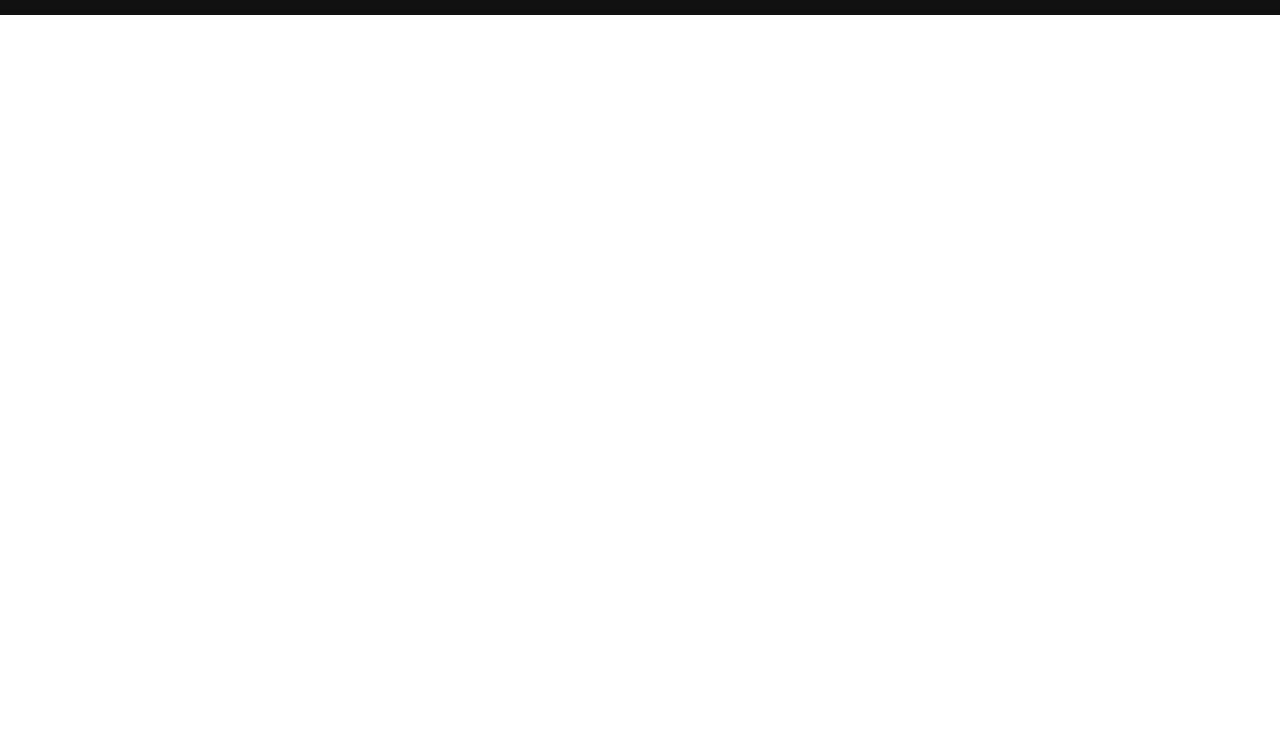
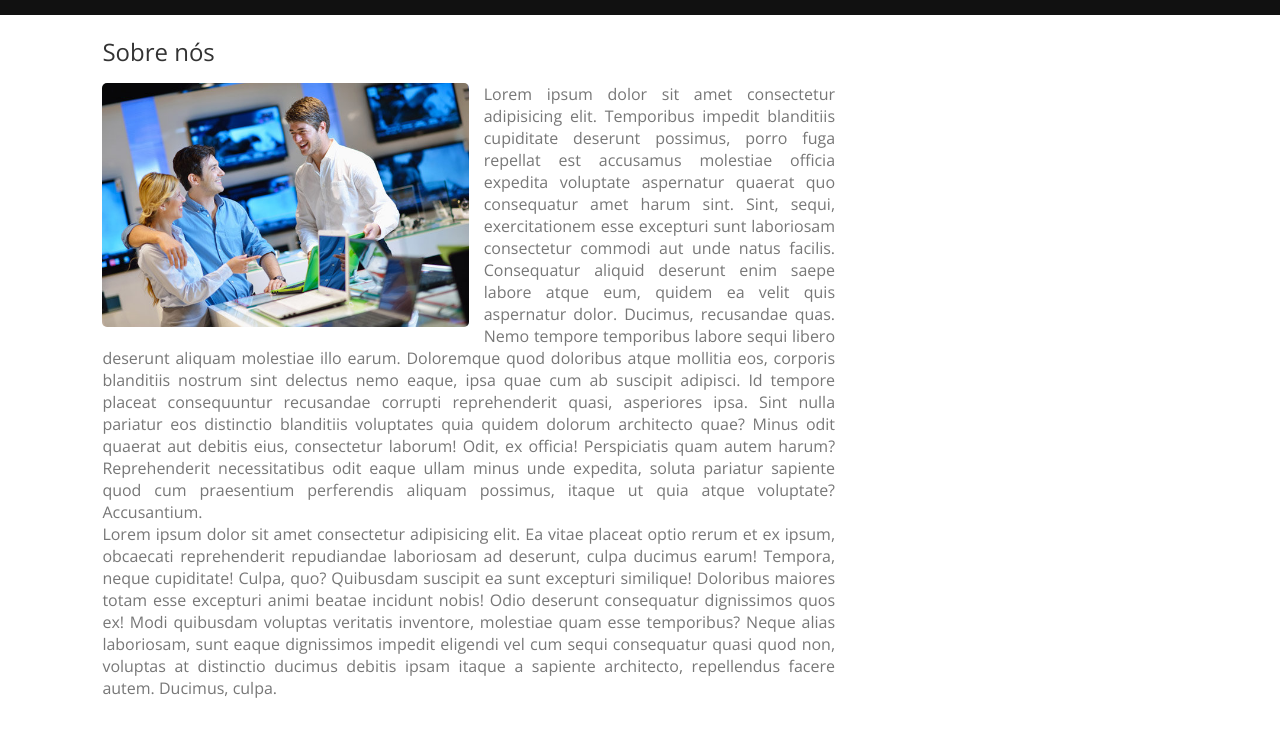
Before and after one commit to wesleyanjosz/Nodeshoop, a website: page index.html in a window 1280 px wide. Shown: the part 195-932 px from the top of the page. Before the commit the page ends 800 px from the top, so only its background shows below. Drawn offline with nearby package versions, Linux system fonts and the light colour scheme.

Commit message:
feat - adicionando main e article

```diff
--- a/css/style.css
+++ b/css/style.css
@@ -116,6 +116,35 @@ p {
     color: #d73d32;
 }
 
+/*main*/
+
+.main {
+    width: 100%;
+    float: left;
+    padding: 20px 8%;
+}
+
+.sobre {
+    width: 70%;
+    float: left;
+    padding: 0 20px 20px 0;
+}
+
+.sobre h2 {
+    margin-bottom: 15px;
+}
+
+.sobre img {
+    width: 50%;
+    float: left;
+    border-radius: 5px;
+    margin: 0 15px 15px 0;
+}
+
+.sobre p {
+    text-align: justify;
+}
+
 /* .open-sans {
   font-family: "Open Sans", sans-serif;
   font-optical-sizing: auto;
--- a/index.html
+++ b/index.html
@@ -34,5 +34,18 @@
 
         </div>
     </nav>
+    <main class="main">
+        <article class="sobre">
+            <h2>Sobre nós</h2>
+            <img src="./images/loja.jpg" alt="Loja Nodeshop">
+            <p>Lorem ipsum dolor sit amet consectetur adipisicing elit. Temporibus impedit blanditiis cupiditate deserunt possimus, porro fuga repellat est accusamus molestiae officia expedita voluptate aspernatur quaerat quo consequatur amet harum sint.
+            Sint, sequi, exercitationem esse excepturi sunt laboriosam consectetur commodi aut unde natus facilis. Consequatur aliquid deserunt enim saepe labore atque eum, quidem ea velit quis aspernatur dolor. Ducimus, recusandae quas.
+            Nemo tempore temporibus labore sequi libero deserunt aliquam molestiae illo earum. Doloremque quod doloribus atque mollitia eos, corporis blanditiis nostrum sint delectus nemo eaque, ipsa quae cum ab suscipit adipisci.
+            Id tempore placeat consequuntur recusandae corrupti reprehenderit quasi, asperiores ipsa. Sint nulla pariatur eos distinctio blanditiis voluptates quia quidem dolorum architecto quae? Minus odit quaerat aut debitis eius, consectetur laborum!
+            Odit, ex officia! Perspiciatis quam autem harum? Reprehenderit necessitatibus odit eaque ullam minus unde expedita, soluta pariatur sapiente quod cum praesentium perferendis aliquam possimus, itaque ut quia atque voluptate? Accusantium.<br>Lorem ipsum dolor sit amet consectetur adipisicing elit. Ea vitae placeat optio rerum et ex ipsum, obcaecati reprehenderit repudiandae laboriosam ad deserunt, culpa ducimus earum! Tempora, neque cupiditate! Culpa, quo?
+            Quibusdam suscipit ea sunt excepturi similique! Doloribus maiores totam esse excepturi animi beatae incidunt nobis! Odio deserunt consequatur dignissimos quos ex! Modi quibusdam voluptas veritatis inventore, molestiae quam esse temporibus?
+            Neque alias laboriosam, sunt eaque dignissimos impedit eligendi vel cum sequi consequatur quasi quod non, voluptas at distinctio ducimus debitis ipsam itaque a sapiente architecto, repellendus facere autem. Ducimus, culpa.</p>
+        </article>
+    </main>
 </body>
 </html>
```
